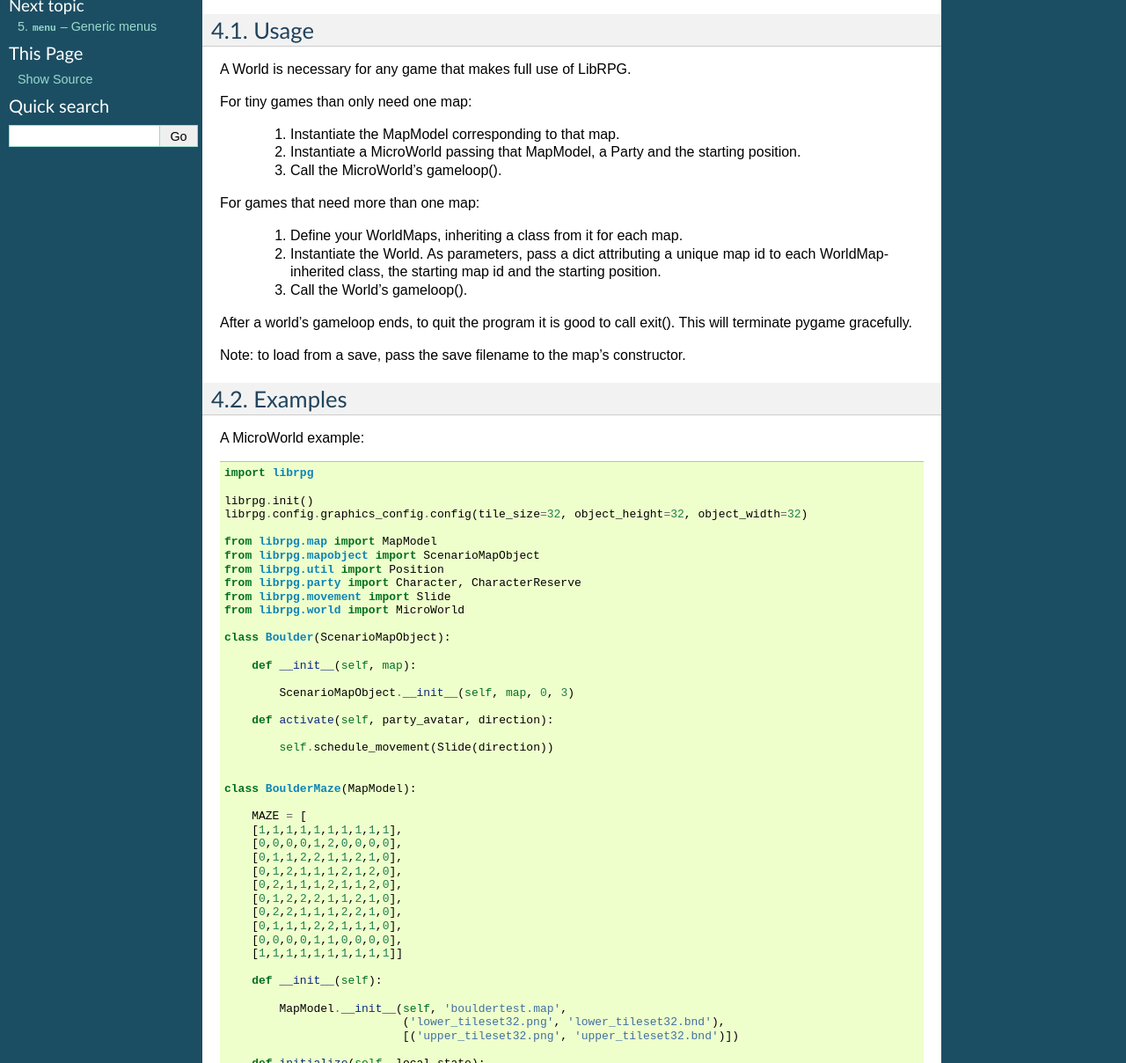
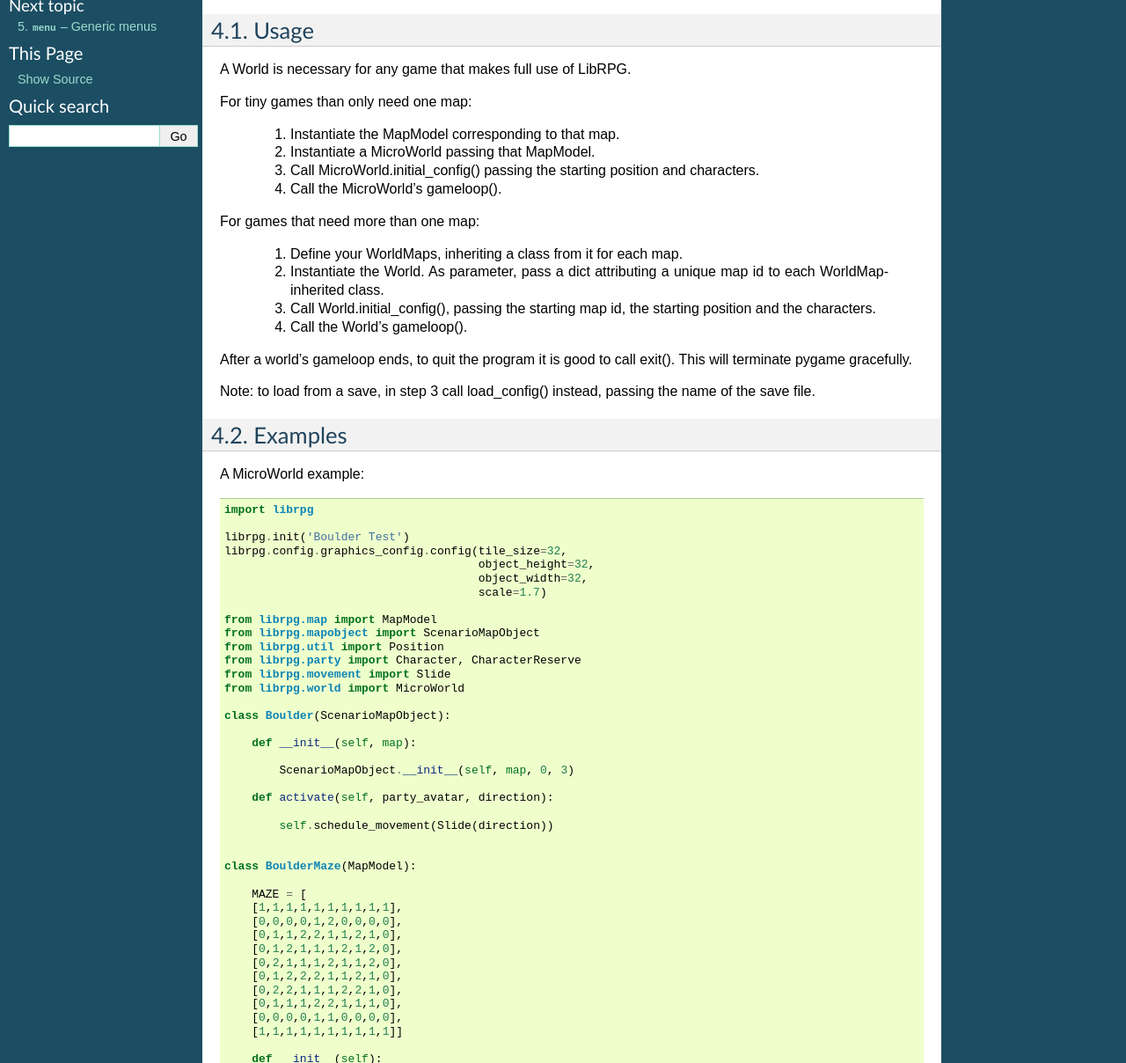
Before and after one commit to jmeickle/libRPG, a Sphinx documentation site: the page built from docs/reference/source/reference/world.rst, in a window 1280 px wide and 1400 px high, cut to the strip 192-1400 px from the top of the window. Shown: the whole strip at 88% size. Built offline with Sphinx 7.4.7, drawn with Linux system fonts in a browser that asks for light colours; some of the changed text lies outside the part shown.

Commit message:
- Improved party and reserve initialization at world creation - Refactored world initialization - Updated world module docs

```diff
--- a/docs/reference/source/reference/world.rst
+++ b/docs/reference/source/reference/world.rst
@@ -13,18 +13,20 @@
 For tiny games than only need one map:
 
     1. Instantiate the MapModel corresponding to that map.
-    2. Instantiate a MicroWorld passing that MapModel, a Party and the starting position.
-    3. Call the MicroWorld's gameloop().
+    2. Instantiate a MicroWorld passing that MapModel.
+    3. Call MicroWorld.initial_config() passing the starting position and characters.
+    4. Call the MicroWorld's gameloop().
 
 For games that need more than one map:
 
     1. Define your WorldMaps, inheriting a class from it for each map.
-    2. Instantiate the World. As parameters, pass a dict attributing a unique map id to each WorldMap-inherited class, the starting map id and the starting position.
-    3. Call the World's gameloop().
+    2. Instantiate the World. As parameter, pass a dict attributing a unique map id to each WorldMap-inherited class.
+    3. Call World.initial_config(), passing the starting map id, the starting position and the characters.
+    4. Call the World's gameloop().
 
 After a world's gameloop ends, to quit the program it is good to call exit(). This will terminate pygame gracefully.
 
-Note: to load from a save, pass the save filename to the map's constructor.
+Note: to load from a save, in step 3 call load_config() instead, passing the name of the save file.
 
 Examples
 --------
@@ -33,8 +35,11 @@
 
     import librpg
 
-    librpg.init()
-    librpg.config.graphics_config.config(tile_size=32, object_height=32, object_width=32)
+    librpg.init('Boulder Test')
+    librpg.config.graphics_config.config(tile_size=32,
+                                         object_height=32,
+                                         object_width=32,
+                                         scale=1.7)
 
     from librpg.map import MapModel
     from librpg.mapobject import ScenarioMapObject
@@ -69,25 +74,23 @@
         [1,1,1,1,1,1,1,1,1,1]]
 
         def __init__(self):
-
             MapModel.__init__(self, 'bouldertest.map',
                               ('lower_tileset32.png', 'lower_tileset32.bnd'),
                               [('upper_tileset32.png', 'upper_tileset32.bnd')])
 
-        def initialize(self, local_state):
-
+        def initialize(self, local_state, global_state):
             for y, line in enumerate(BoulderMaze.MAZE):
                 for x, cell in enumerate(line):
                     if cell == 2:
                         self.add_object(Boulder(self), Position(x, y))
 
 
-    andy = Character('Andy', 'char_alex32.png')
-    reserve = CharacterReserve([andy])
-    party = reserve.create_party(3, [andy])
+    def char_factory(name, char_state):
+        return Character('Andy', 'char_alex32.png')
 
-    map_model = BoulderMaze()
-    world = MicroWorld(map_model, party, Position(4, 9))
+    world = MicroWorld(BoulderMaze(), char_factory)
+    world.initial_config(Position(4, 9),
+                         ['Andy'])
     world.gameloop()
     exit()
 
@@ -224,26 +228,32 @@
                           RectangleArea((0, 9), (9, 9)))
 
 
+    def char_factory(name, char_state):
+        return Character('Andy', 'char_alex32.png')
+
+
     class MyWorld(World):
 
         def __init__(self, save_file=None):
+            maps = {1: Map1, 2: Map2, 3: Map3}
+            World.__init__(self, maps=maps, character_factory=char_factory)
+            if save_file is None:
+                self.initial_config(map=1, position=Position(5, 4), chars=['Andy'])
+            else:
+                self.load_config(save_file)
 
-            maps = {1: Map1, 2: Map2, 3: Map3}
-            World.__init__(self, maps, 1, Position(5, 4), save_file)
 
     # Config graphics
-    librpg.config.graphics_config.config(tile_size=32, object_height=32, object_width=32)
-
-    # Create char and char reserve
-    a = librpg.party.Character('Andy', 'char_alex32.png')
-    r = librpg.party.CharacterReserve([a])
+    librpg.config.graphics_config.config(tile_size=32,
+                                         object_height=32,
+                                         object_width=32)
 
     # Create world and run
     try:
         w = MyWorld(SAVE_FILE)
     except IOError:
         w = MyWorld()
-    w.party = r.create_party(3, [a])
+
     w.gameloop()
 
     # Terminate
```
Also changed, not shown: other parts of docs/reference/source/reference/world.rst (+4 -3 lines), docs/todo.txt (+5 -5 lines), 9 other files.
